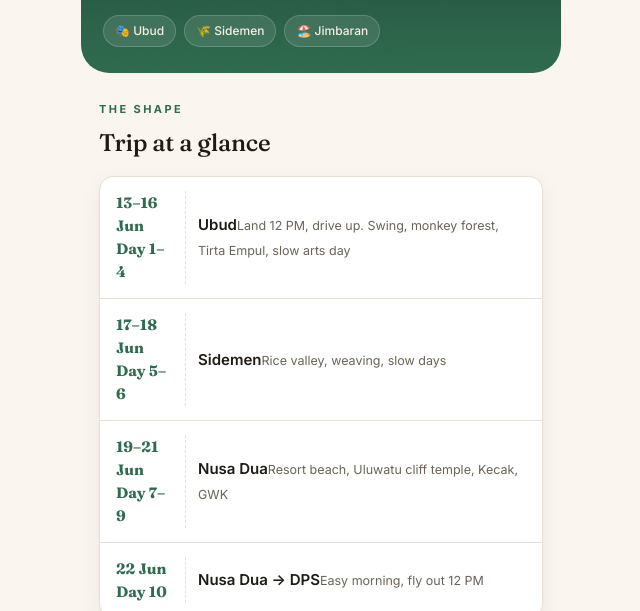
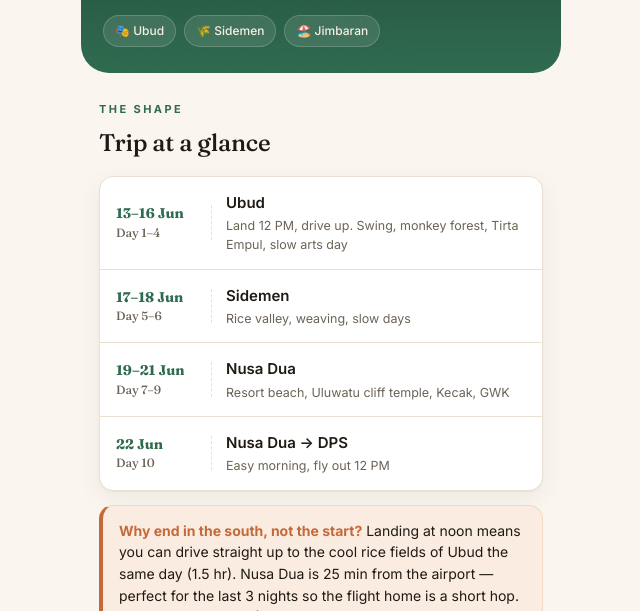
Before and after one commit to zennimit/bali-trip-plan, a plain HTML site: page bali_trip.html in a window 1280 px wide. Shown: the part 189-800 px from the top of the page, without its empty margins (319-959 px from the left). Drawn offline with Linux system fonts and the light colour scheme.

Commit message:
Fix Trip-at-a-glance layout: wider day col, stacked place name + desc

```diff
--- a/bali_trip.html
+++ b/bali_trip.html
@@ -124,8 +124,8 @@
   }
   .shape-row {
     display: grid;
-    grid-template-columns: 70px 1fr;
-    gap: 12px;
+    grid-template-columns: 96px 1fr;
+    gap: 14px;
     padding: 14px 16px;
     border-bottom: 1px solid var(--line);
     align-items: center;
@@ -133,12 +133,15 @@
   .shape-row:last-child { border-bottom: 0; }
   .shape-row .day {
     font-family: 'Fraunces', Georgia, serif;
-    font-size: 15px;
+    font-size: 14px;
     color: var(--accent);
     font-weight: 600;
     border-right: 1px dashed var(--line);
     padding-right: 12px;
+    line-height: 1.25;
   }
+  .shape-row .day .num { display: block; font-size: 12px; color: var(--muted); font-weight: 500; margin-top: 2px; }
+  .shape-row .place { display: flex; flex-direction: column; gap: 2px; }
   .shape-row .place strong { font-weight: 600; font-size: 15px; }
   .shape-row .place span { color: var(--muted); font-size: 12.5px; }
   .day-card {
@@ -404,19 +407,19 @@
     <h2>Trip at a glance</h2>
     <div class="shape">
       <div class="shape-row">
-        <div class="day">13–16 Jun<br>Day 1–4</div>
+        <div class="day">13–16 Jun<span class="num">Day 1–4</span></div>
         <div class="place"><strong>Ubud</strong><span>Land 12 PM, drive up. Swing, monkey forest, Tirta Empul, slow arts day</span></div>
       </div>
       <div class="shape-row">
-        <div class="day">17–18 Jun<br>Day 5–6</div>
+        <div class="day">17–18 Jun<span class="num">Day 5–6</span></div>
         <div class="place"><strong>Sidemen</strong><span>Rice valley, weaving, slow days</span></div>
       </div>
       <div class="shape-row">
-        <div class="day">19–21 Jun<br>Day 7–9</div>
+        <div class="day">19–21 Jun<span class="num">Day 7–9</span></div>
         <div class="place"><strong>Nusa Dua</strong><span>Resort beach, Uluwatu cliff temple, Kecak, GWK</span></div>
       </div>
       <div class="shape-row">
-        <div class="day">22 Jun<br>Day 10</div>
+        <div class="day">22 Jun<span class="num">Day 10</span></div>
         <div class="place"><strong>Nusa Dua → DPS</strong><span>Easy morning, fly out 12 PM</span></div>
       </div>
     </div>
```
Also changed, not shown: index.html (+10 -7 lines).
